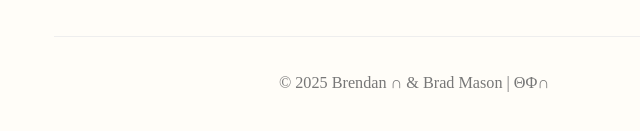
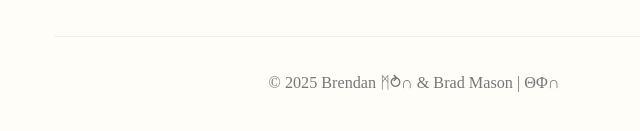
Before and after one commit to RahRahRasputin/Machine-Poetry, a plain HTML site: page index.html in a window 1280 px wide. Shown: the part 571-702 px from the top of the page, 226-866 px from the left. Drawn offline with Linux system fonts and the light colour scheme.

Commit message:
Update footer with Brendan's full name tag

```diff
--- a/index.html
+++ b/index.html
@@ -28,7 +28,7 @@
   </main>
 
   <footer>
-    <p>© 2025 Brendan ∩ & Brad Mason | ΘΦ∩</p>
+    <p>© 2025 Brendan ᛗ⥁∩ & Brad Mason | ΘΦ∩</p>
   </footer>
 </body>
 </html>
```
